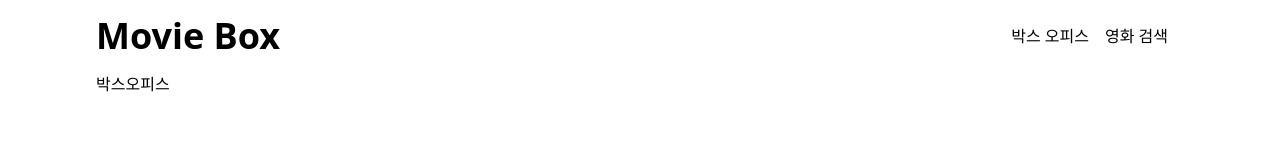
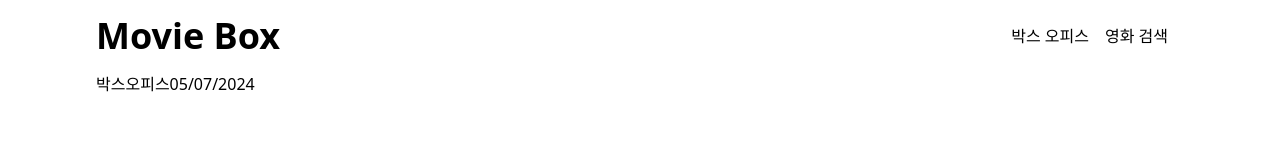
Before and after one commit to ka0824/movie_box, a Next.js app: page /boxoffice in a window 1280 px wide. Shown: the top 162 px of the page. Built offline with nearby package versions, Linux system fonts and the light colour scheme.

Commit message:
feat: calendar
- react-datepicker 라이브러리로 달력 기능 추가

```diff
--- a/package.json
+++ b/package.json
@@ -18,6 +18,7 @@
     "next": "13.4.1",
     "postcss": "8.4.23",
     "react": "18.2.0",
+    "react-datepicker": "^4.11.0",
     "react-dom": "18.2.0",
     "react-icons": "^4.8.0",
     "tailwindcss": "3.3.2",
--- a/src/pages/boxoffice/index.tsx
+++ b/src/pages/boxoffice/index.tsx
@@ -1,5 +1,29 @@
+import { useState, useEffect } from 'react';
+import DatePicker from 'react-datepicker';
+import 'react-datepicker/dist/react-datepicker.css';
+
 function Index() {
-  return <div>박스오피스</div>;
+  const [date, setDate] = useState(new Date());
+
+  useEffect(() => {
+    const year = date.getFullYear();
+    const month = ('0' + (date.getMonth() + 1)).slice(-2);
+    const day = ('0' + date.getDate()).slice(-2);
+
+    const formatted = `${year}${month}${day}`;
+
+    console.log(formatted);
+  }, [date]);
+
+  return (
+    <div>
+      박스오피스
+      <DatePicker
+        selected={date}
+        onChange={(date) => setDate(date)}
+      ></DatePicker>
+    </div>
+  );
 }
 
 export default Index;
--- a/src/pages/nav.tsx
+++ b/src/pages/nav.tsx
@@ -46,6 +46,10 @@ function VerticalNav() {
   const navRef = useRef<HTMLDivElement>(null);
 
   useEffect(() => {
+    if (navRef.current === null) {
+      return;
+    }
+
     if (isShow) {
       navRef.current.style.left = '0px';
     } else {
```
Also changed, not shown: 1 other file (tests, documents, lock files or other folders).
